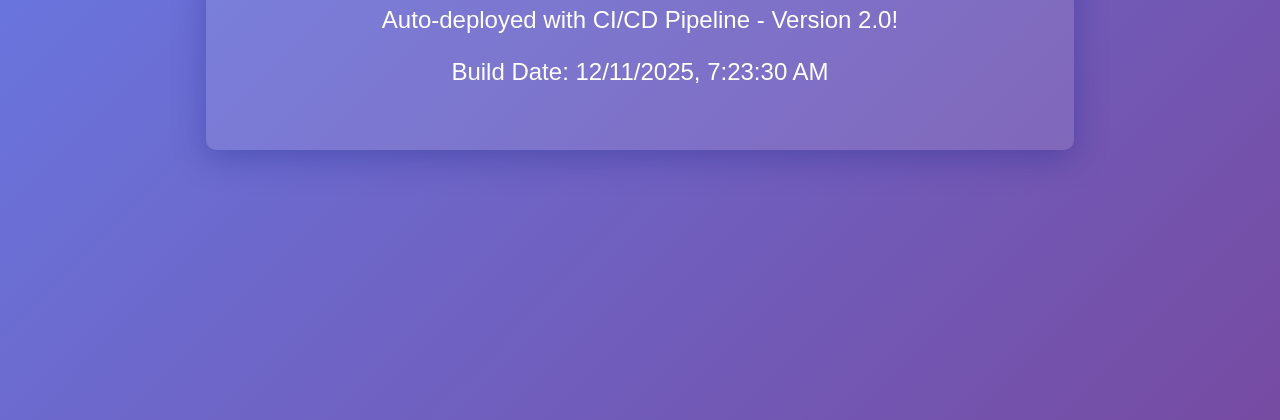
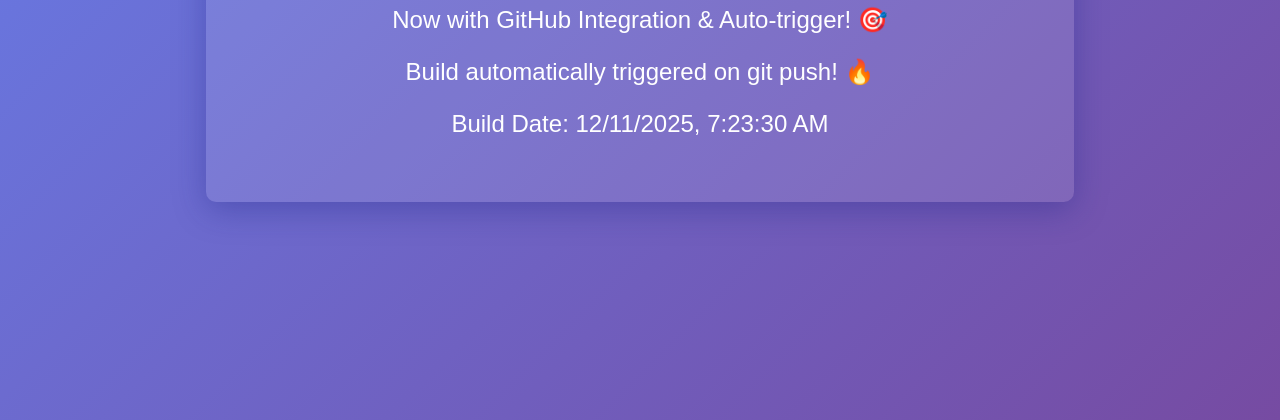
Before and after one commit to Sudharshan1305/jenkins-k8s-demo, a plain HTML site: page index.html in a window 1280 px wide. Shown: the part 380-800 px from the top of the page. Drawn offline with Linux system fonts and the light colour scheme.

Commit message:
Update to version 4.0 - test auto-trigger

```diff
--- a/index.html
+++ b/index.html
@@ -38,7 +38,9 @@
 <body>
     <div class="container">
         <h1>🚀 Jenkins + Docker + Kubernetes</h1>
-        <p>Auto-deployed with CI/CD Pipeline - Version 2.0!</p>
+        <p>Auto-deployed with CI/CD Pipeline - Version 4.0!</p>
+        <p>Now with GitHub Integration & Auto-trigger! 🎯</p>
+        <p>Build automatically triggered on git push! 🔥</p>
         <p>Build Date:
             <script>document.write(new Date().toLocaleString())</script>
         </p>
```
